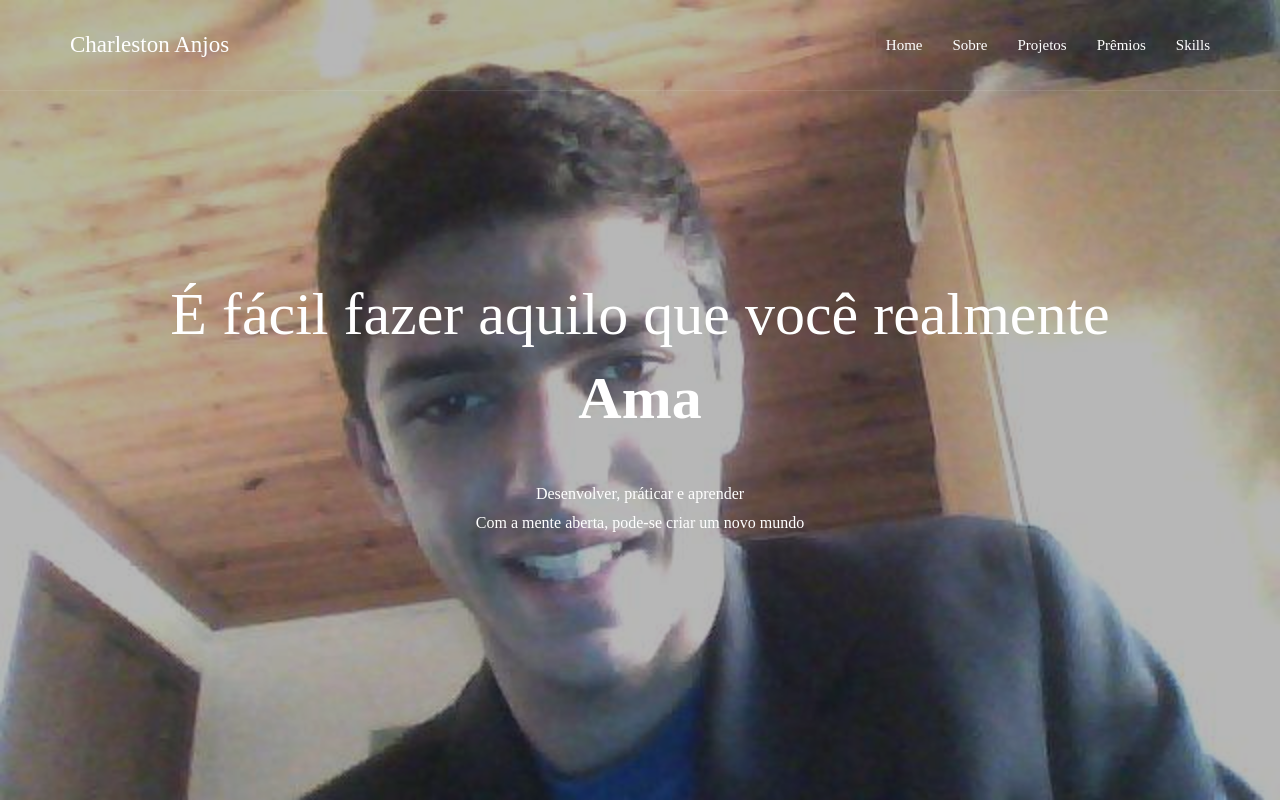
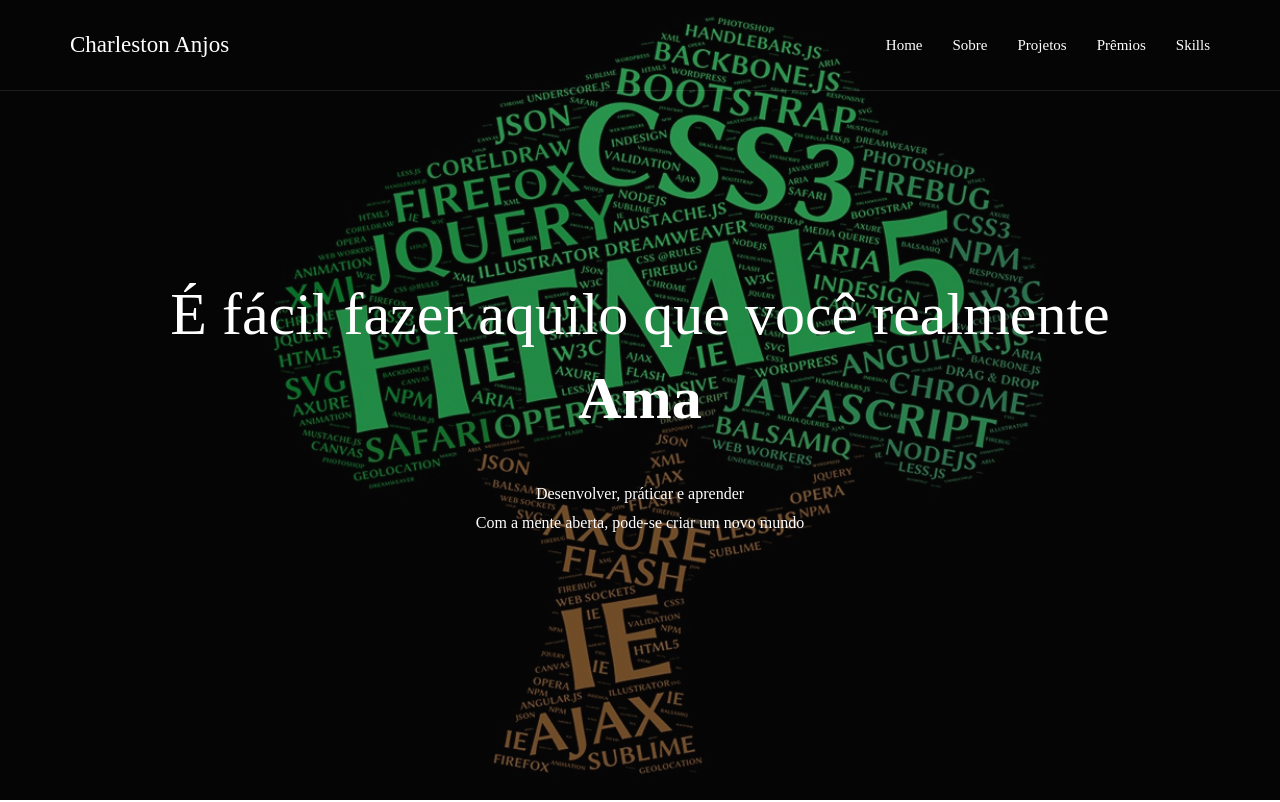
Before and after one commit to charleston10/charleston10.github.io, a plain HTML site: page index.html in a window 1280 px wide. Shown: the top 802 px of the page. Drawn offline with Linux system fonts and the light colour scheme; a web font is replaced by a local one.

Commit message:
imagem bg

```diff
--- a/index.html
+++ b/index.html
@@ -3,7 +3,7 @@
 
 <head>
 	<meta http-equiv="Content-Type" content="text/html; charset=UTF-8">
-
+	<meta name="google-site-verification" content="COfLpqnJYAWZfqd_1JUtkCkDCwyaReIJ_BRCWKaUs90" />
 	<meta name="viewport" content="width=device-width, initial-scale=1.0">
 	<meta name="description" content="Portifólio - Charleston Anjos">
 	<meta name="author" content="Charleston Anjos">
@@ -63,8 +63,8 @@
 	</nav>
 
 	<div class="wrapper" style="margin-bottom: 395px;">
-		<section id="hero" class="module-hero module-parallax module-overlay-dark-3 js-fullheight" data-background="assets/images/me.jpg"
-			style="height: 639px; background-image: url(" assets/images/teste.jpg "); background-position: 50% 0px;">
+		<section id="hero" class="module-hero module-parallax module-overlay-dark-3 js-fullheight" data-background="assets/images/bg3.jpg"
+			style="height: 639px; background-image: url(" assets/images/bg3.jpg "); background-position: 50% 0px;">
 			<div class="hero-caption">
 				<div class="hero-text">
 					<h1 class="hero-title m-t-70">É fácil fazer aquilo que você realmente <b>Ama</b></h1>
```
